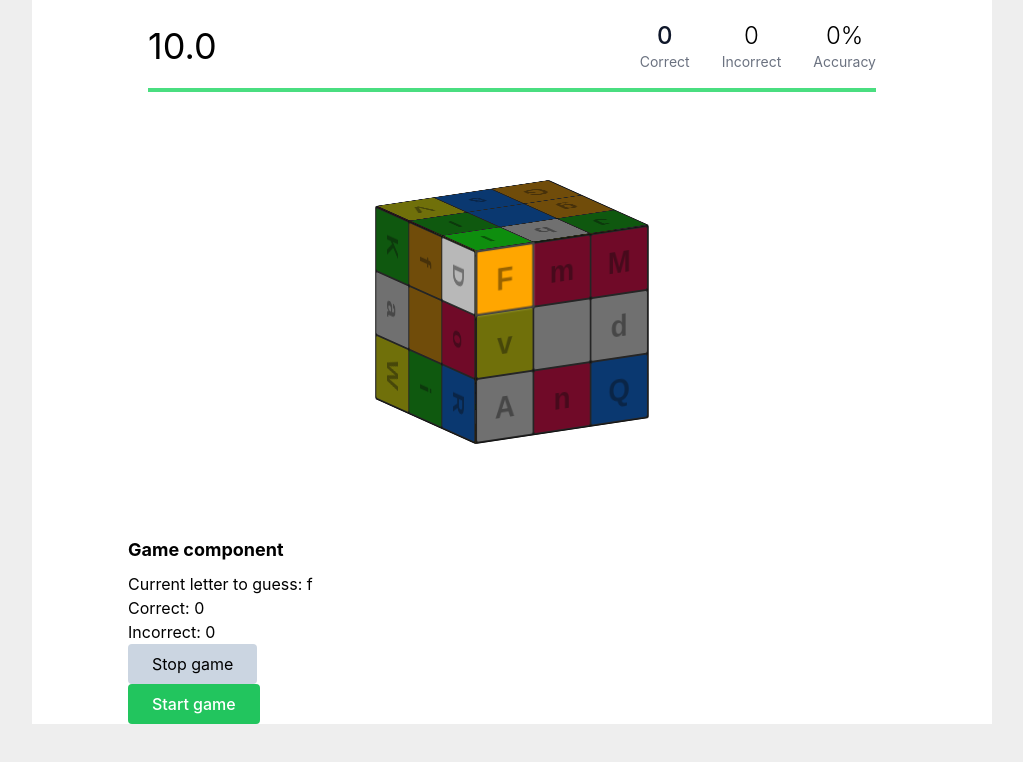
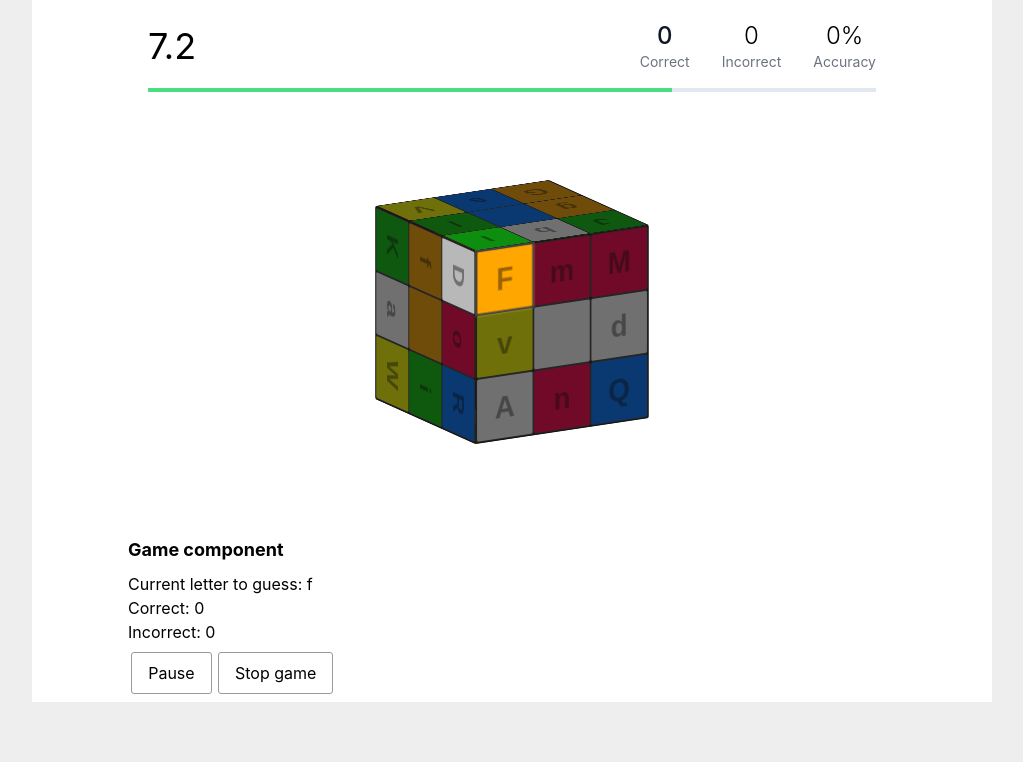
Before and after one commit to McHeisenburglar/rubiks-cube-3d-vite, a React (Vite) app: page /rubiks-cube-3d-vite/play-mode in a window 1280 px wide. Both pictures are taken after a click on the button "Start game". Shown: the top 762 px of the page, without its empty margins (128-1151 px from the left). Built offline with nearby package versions, Linux system fonts and the light colour scheme.

Commit message:
Remove redundant buttons in GameComponentDev.

```diff
--- a/src/components/play-mode/Main.tsx
+++ b/src/components/play-mode/Main.tsx
@@ -11,29 +11,29 @@ interface PlayModeControlsProps {
 	debug?: boolean
 	isRunning: boolean
 	isPaused: boolean
-	onStart: () => void
-	onPause: () => void
-	onStop: () => void
+	onClickStart: () => void
+	onClickPause: () => void
+	onClickStop: () => void
 }
 
 const PlayModeControls: React.FC<PlayModeControlsProps> = (props) => {
 	if (props.debug) console.log('::::: Rendered PlayModeControls.')
 
-	const { isRunning, isPaused, onStart, onPause, onStop } = props
+	const { isRunning, isPaused, onClickStart, onClickPause, onClickStop } = props
 
 	if (!isRunning) {
 		return (
-			<button className="btn-primary success" onClick={onStart}>
+			<button className="btn-primary success" onClick={onClickStart}>
 				Start game
 			</button>
 		)
 	} else {
 		return (
 			<>
-				<button className="btn" onClick={onPause}>
+				<button className="btn" onClick={onClickPause}>
 					{isPaused ? 'Unpause' : 'Pause'}
 				</button>
-				<button className="btn" onClick={onStop}>
+				<button className="btn" onClick={onClickStop}>
 					Stop game
 				</button>
 			</>
@@ -48,18 +48,11 @@ const GameComponentDev: React.FC<{ game: ReturnType<typeof useGame> }> = ({
 		<>
 			<div className="text-left">
 				<h1 className="text-lg font-bold mb-2">Game component</h1>
-				{!game.inProgress ? (
-					<button className="btn-primary" onClick={game.start}>
-						Start game
-					</button>
-				) : (
+				{game.inProgress && (
 					<ul>
 						<li>Current letter to guess: {game.currentSticker?.name}</li>
 						<li>Correct: {game.correct}</li>
 						<li>Incorrect: {game.incorrect}</li>
-						<button className="btn-primary" onClick={game.stop}>
-							Stop game
-						</button>
 					</ul>
 				)}
 			</div>
@@ -146,6 +139,9 @@ const PlayModeComponent2: React.FC = () => {
 		onStop: () => {
 			game.stop()
 		},
+		onUnpause: () => {
+			if (game.currentSticker) setSpotlight(game.currentSticker)
+		},
 		onCompletion() {
 			clearSpotlight()
 		},
@@ -164,9 +160,9 @@ const PlayModeComponent2: React.FC = () => {
 			<PlayModeControls
 				isPaused={gameTimer.isPaused}
 				isRunning={gameTimer.isRunning}
-				onStart={gameTimer.start}
-				onPause={gameTimer.togglePause}
-				onStop={gameTimer.stop}
+				onClickStart={gameTimer.start}
+				onClickPause={gameTimer.togglePause}
+				onClickStop={gameTimer.stop}
 			/>
 		</div>
 	)
```
